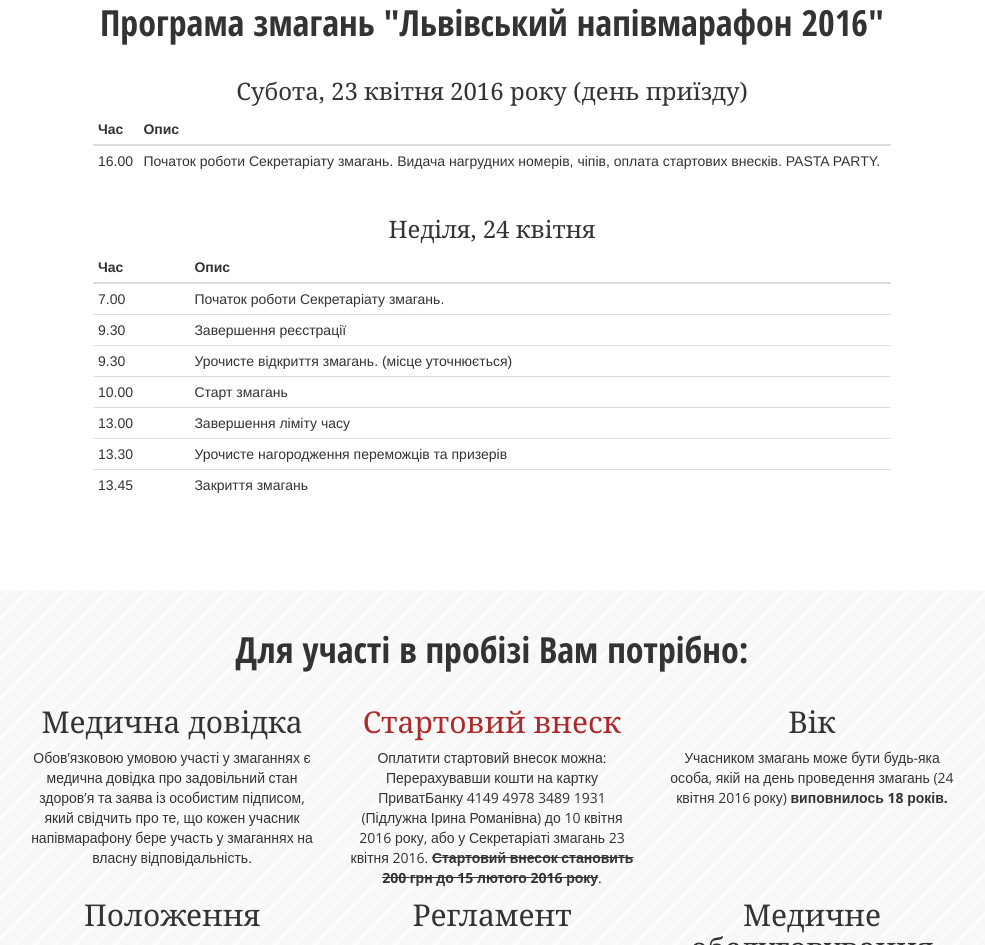
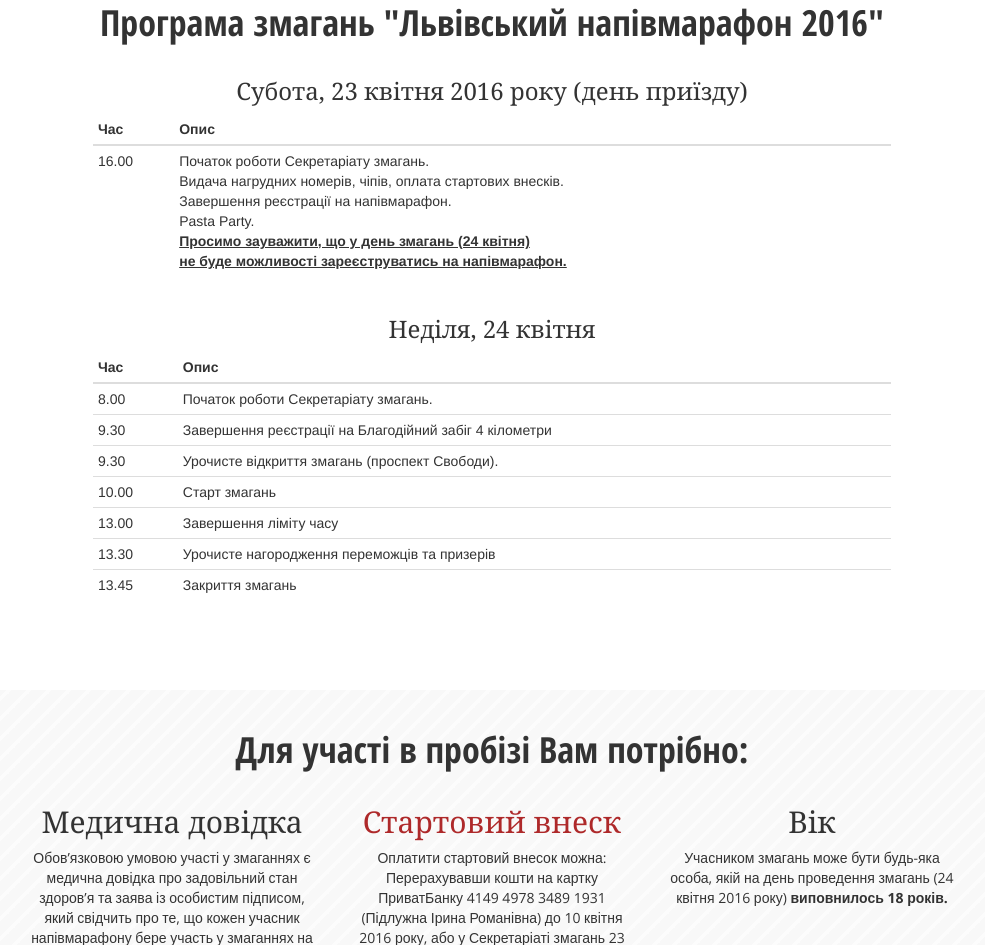
Before and after one commit to gvizdyk/marathonlviv.github.io, a website: page index.jade in a window 1280 px wide. Shown: the part 855-1800 px from the top of the page, without its empty margins (148-1133 px from the left). Drawn offline with nearby package versions, Linux system fonts and the light colour scheme; files that its build step writes are made by us from their sources.

Commit message:
updated content

```diff
--- a/index.jade
+++ b/index.jade
@@ -47,7 +47,7 @@ html(lang='uk',class='no-js')
         .clearfix
         .title
           h1 Львівський півмарафон 2016
-          p Початок змагань о 10.00,<br > урочисте нагородження о <span itemprop="endDate" content="2016-04-24T13:00">13.00</span>
+          p Початок змагань о 10.00,<br> урочисте нагородження о <span itemprop="endDate" content="2016-04-24T13:00">13.00</span>
         .clearfix
         .clock.start-timer
         .clearfix
@@ -68,7 +68,7 @@ html(lang='uk',class='no-js')
           tbody
             tr
               td 16.00
-              td Початок роботи Секретаріату змагань. Видача нагрудних номерів, чіпів, оплата стартових внесків. PASTA PARTY.
+              td Початок роботи Секретаріату змагань.<br> Видача нагрудних номерів, чіпів, оплата стартових внесків.<br> Завершення реєстрації на напівмарафон.<br> Pasta Party.<br> <strong><u>Просимо зауважити, що у день змагань (24 квітня)<br> не буде можливості зареєструватись на напівмарафон.</u></strong>
 
         h3 Неділя, 24 квітня
         table(class="table table-condensed" style="width: 70%; text-align: left; margin: 0 auto 40px;")
@@ -78,14 +78,14 @@ html(lang='uk',class='no-js')
               th Опис
           tbody
             tr
-              td 7.00
+              td 8.00
               td Початок роботи Секретаріату змагань.
             tr
               td 9.30
-              td Завершення реєстрації
+              td Завершення реєстрації на Благодійний забіг 4 кілометри
             tr
               td 9.30
-              td Урочисте відкриття змагань. (місце уточнюється)
+              td Урочисте відкриття змагань (проспект Свободи).
             tr
               td 10.00
               td Старт змагань
@@ -176,7 +176,7 @@ html(lang='uk',class='no-js')
       .container.text-center
         h1 Траса та дистанція пробігу
         .container.text-center.info
-          p.lead Дистанція пробігу – 21,1 кілометрів.<br /> <strong>Вимір часу здійснюватиметься за допомогою електронної системи</strong>
+          p.lead Дистанція пробігу – 21,1 кілометрів.<br> <strong>Вимір часу здійснюватиметься за допомогою електронної системи</strong>
           p.lead Траса буде промаркована, а також будуть встановленні відмітки на кожному кілометрі дистанції. В організації руху на трасі учасникам допомагатимуть волонтери та судді змагань.
           p.lead У програмі змагань буде додатково забіг на 4 кілометри.
 
@@ -218,7 +218,7 @@ html(lang='uk',class='no-js')
               td для учасників змагань старше 60 років
 
       .container.text-center.info
-        p.lead Проведенна оплата при скасуванні реєстрації<br /> учасником змагань поверненню не підлягає!
+        p.lead Проведенна оплата при скасуванні реєстрації<br> учасником змагань поверненню не підлягає!
 
     section.section-content#section-organizers
       .container.text-center.info
@@ -229,13 +229,13 @@ html(lang='uk',class='no-js')
             img(class="portrait", src="images/ykondyukh.jpg", alt="Керівник змагань - Ярослав Кондюх")
             .caption
               h2 Ярослав Кондюх
-              p(style="font-size:14px;") Керівник змагань, президент спортивного клубу "Ультра". <br /> Тел. (097)411-4951, (093)942-6112. <br /> #[a(href="mailto:c_ultra@ukr.net") c_ultra@ukr.net].
+              p(style="font-size:14px;") Керівник змагань, президент спортивного клубу "Ультра". <br> Тел. (097)411-4951, (093)942-6112. <br> #[a(href="mailto:c_ultra@ukr.net") c_ultra@ukr.net].
 
           .col-sm-6.col-md-6
             img(class="portrait", src="images/ipidluzhna.jpg", alt="Керівник змагань - Ірина Підлужна")
             .caption
               h2 Ірина Підлужна
-              p(style="font-size:14px;") Керівник змагань, президент туристично-спортивного клубу "Чорногора".<br /> Тел. (063)722-6424, (097)945-0351. <br /> #[a(href="mailto:pidluzhna.ira@gmail.com") pidluzhna.ira@gmail.com].
+              p(style="font-size:14px;") Керівник змагань, президент туристично-спортивного клубу "Чорногора".<br> Тел. (063)722-6424, (097)945-0351. <br> #[a(href="mailto:pidluzhna.ira@gmail.com") pidluzhna.ira@gmail.com].
 
         .row
           .col-sm-6.col-md-4
@@ -251,7 +251,7 @@ html(lang='uk',class='no-js')
               p(style="font-size:14px;"): a(href="https://goo.gl/wUN2t0" target="_blank") goo.gl/wUN2t0
 
           .col-sm-6.col-md-4
-            img(src="/images/logo-flal.png", width="287", alt="Федерація легкої атлетики Львівської області")
+            img(src="images/logo-flal.png", width="287", alt="Федерація легкої атлетики Львівської області")
             .caption
               h2 Федерація легкої атлетики Львівської області
               p(style="font-size:14px;"): a(href="http://goo.gl/zVisk0" target="_blank") goo.gl/zVisk0
@@ -268,6 +268,5 @@ html(lang='uk',class='no-js')
       (i[r].q=i[r].q||[]).push(arguments)},i[r].l=1*new Date();a=s.createElement(o),
       m=s.getElementsByTagName(o)[0];a.async=1;a.src=g;m.parentNode.insertBefore(a,m)
       })(window,document,'script','//www.google-analytics.com/analytics.js','ga');
-
       ga('create', 'UA-65285012-2', 'auto');
       ga('send', 'pageview');
```
Also changed, not shown: index.html.
